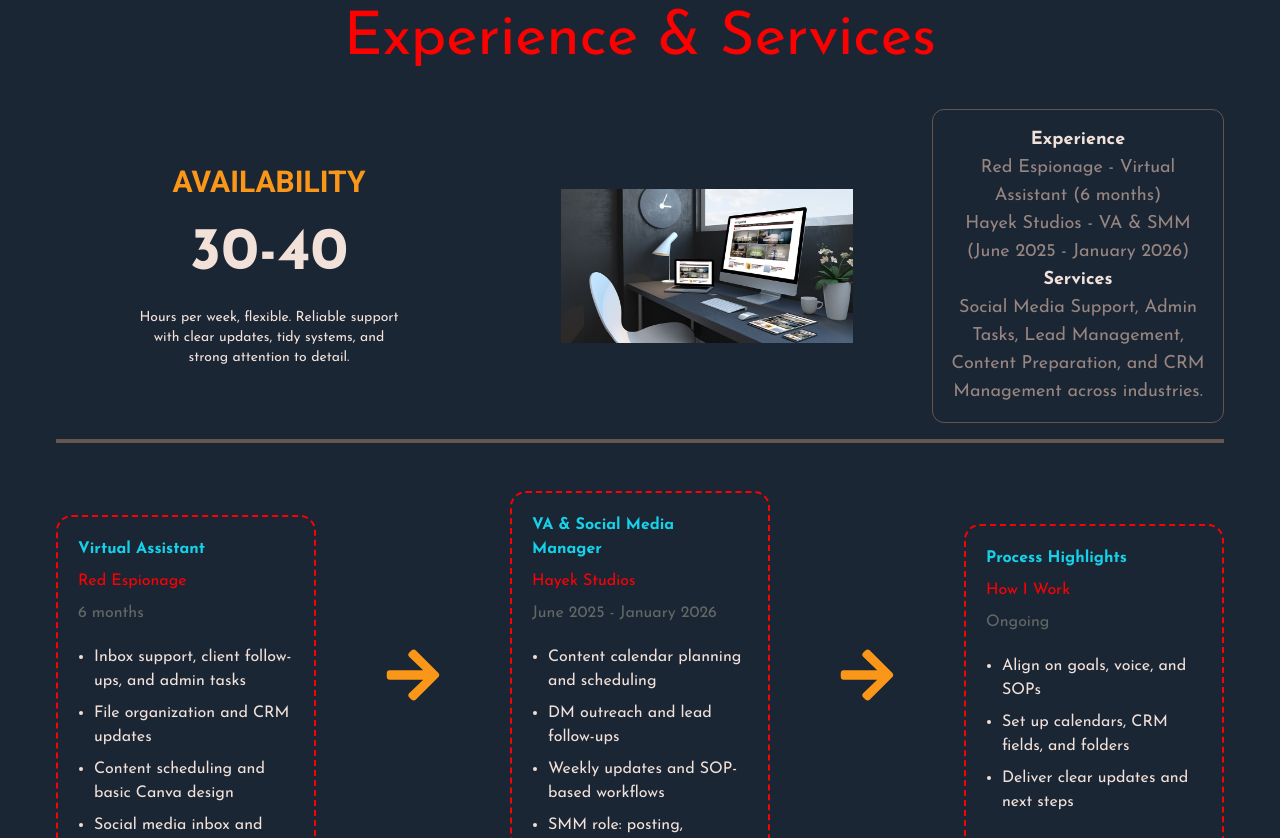
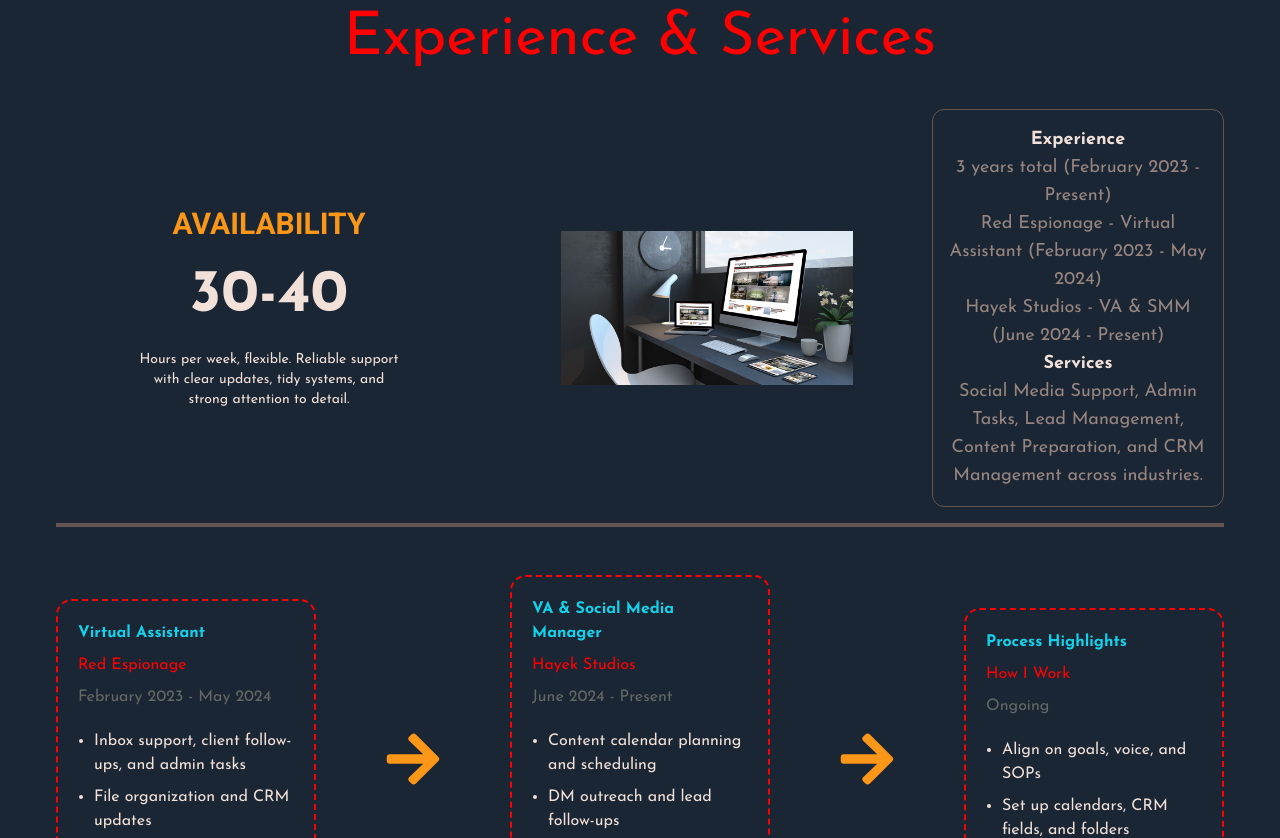
Before and after one commit to Carole27888/my-recent-portfolio, a React (Vite) app: page / in a window 1280 px wide. Shown: the part 2420-3258 px from the top of the page. Built offline with nearby package versions, Linux system fonts and the light colour scheme.

Commit message:
Added the experience section

```diff
--- a/src/components/ContactMeSection/SingleInfo.jsx
+++ b/src/components/ContactMeSection/SingleInfo.jsx
@@ -1,10 +1,16 @@
 import React from 'react'
 
-const SingleInfo = ({text, Image}) => {
+const SingleInfo = ({ text, Image, href }) => {
   return (
     <div className='flex gap-4 items-center justify-start'>
         <Image className='text-3xl' />
-        <p>{text}</p>
+        {href ? (
+          <a href={href} className='hover:underline'>
+            {text}
+          </a>
+        ) : (
+          <p>{text}</p>
+        )}
     </div>
   )
 }
--- a/src/components/ExperienceSection/AllExperience.jsx
+++ b/src/components/ExperienceSection/AllExperience.jsx
@@ -8,7 +8,7 @@ const experiences = [
   {
     job: 'Virtual Assistant',
     company: 'Red Espionage',
-    duration: '6 months',
+    duration: 'February 2023 - May 2024',
     Responsibilities: [
       'Inbox support, client follow-ups, and admin tasks',
       'File organization and CRM updates',
@@ -19,7 +19,7 @@ const experiences = [
   {
     job: 'VA & Social Media Manager',
     company: 'Hayek Studios',
-    duration: 'June 2025 - January 2026',
+    duration: 'June 2024 - Present',
     Responsibilities: [
       'Content calendar planning and scheduling',
       'DM outreach and lead follow-ups',
--- a/src/components/ExperienceSection/ExperienceTopRight.jsx
+++ b/src/components/ExperienceSection/ExperienceTopRight.jsx
@@ -6,9 +6,11 @@ const ExperienceTopRight = () => {
         <p className="text-lg text-center text-lightGrey">
           <span className="font-bold text-white">Experience</span>
           <br />
-          Red Espionage - Virtual Assistant (6 months)
+          3 years total (February 2023 - Present)
           <br />
-          Hayek Studios - VA & SMM (June 2025 - January 2026)
+          Red Espionage - Virtual Assistant (February 2023 - May 2024)
+          <br />
+          Hayek Studios - VA & SMM (June 2024 - Present)
           <br />
           <span className="font-bold text-white">Services</span>
           <br />
```
